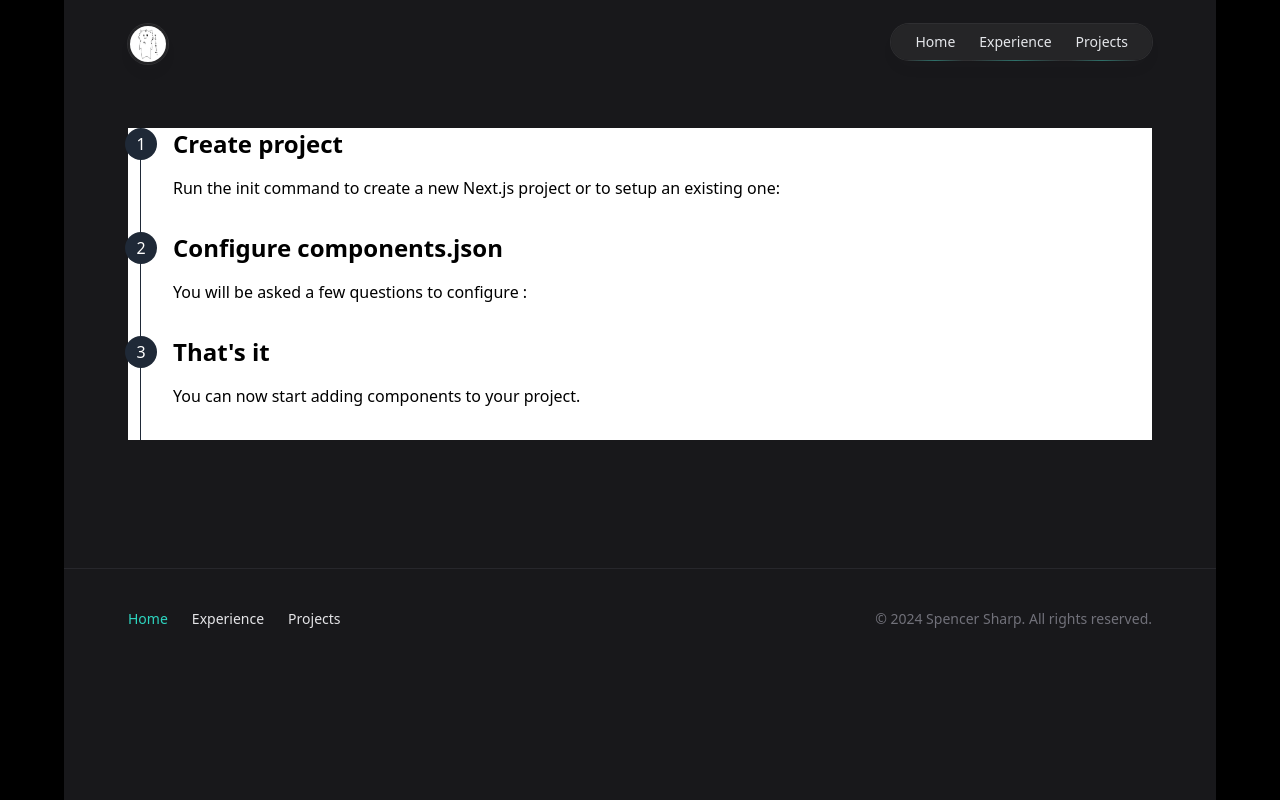
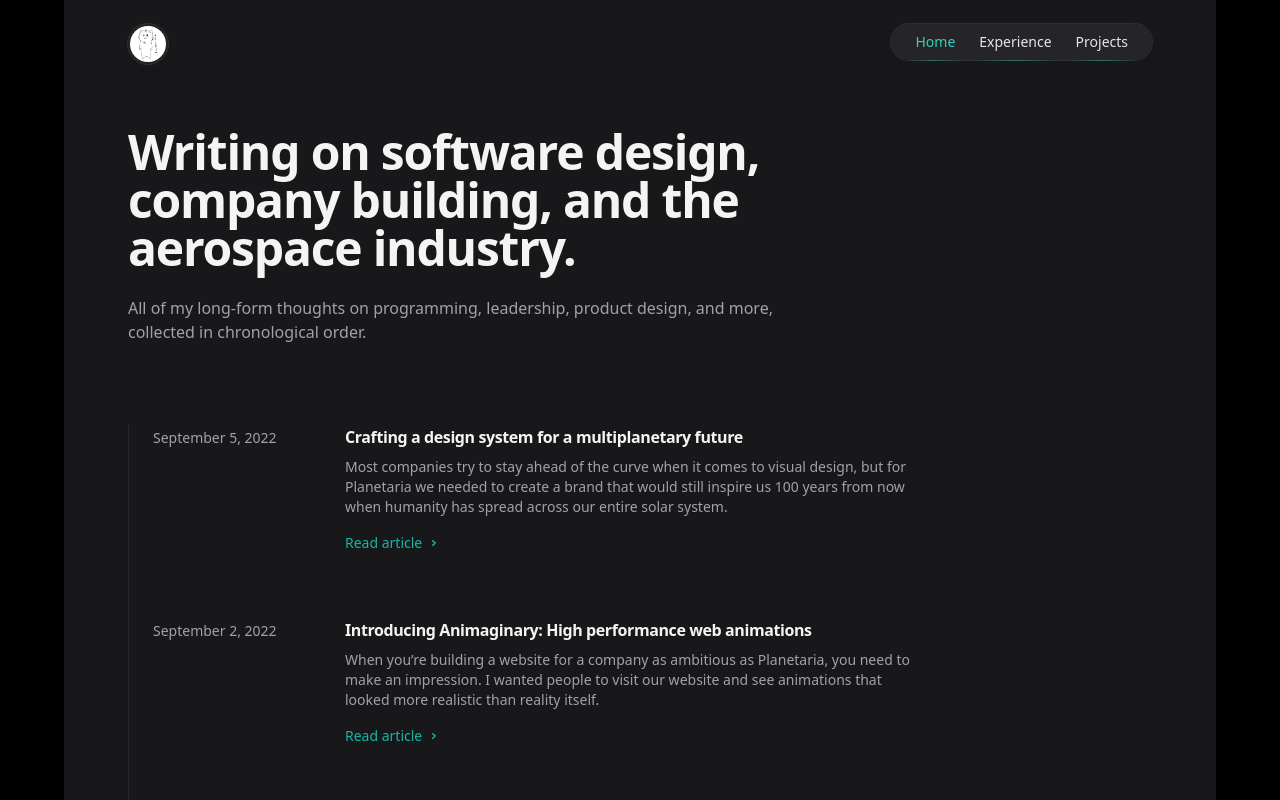
Before and after one commit to Temmy3620/miomio-portfolio, a Next.js app: page /experience in a window 1280 px wide. Shown: the top 800 px of the page. Built offline with nearby package versions, Linux system fonts and the light colour scheme.

Commit message:
experoenceとprojectsのページ作成

```diff
--- a/app/experience/page.tsx
+++ b/app/experience/page.tsx
@@ -1,31 +1,75 @@
+const articles = [
+  {
+    title: 'Crafting a design system for a multiplanetary future',
+    href: '/articles/crafting-a-design-system-for-a-multiplanetary-future',
+    date: '2022-09-05',
+    description:
+      'Most companies try to stay ahead of the curve when it comes to visual design, but for Planetaria we needed to create a brand that would still inspire us 100 years from now when humanity has spread across our entire solar system.',
+  },
+  {
+    title: 'Introducing Animaginary: High performance web animations',
+    href: '/articles/introducing-animaginary',
+    date: '2022-09-02',
+    description:
+      'When you’re building a website for a company as ambitious as Planetaria, you need to make an impression. I wanted people to visit our website and see animations that looked more realistic than reality itself.',
+  },
+  {
+    title: 'Rewriting the cosmOS kernel in Rust',
+    href: '/articles/rewriting-the-cosmos-kernel-in-rust',
+    date: '2022-07-14',
+    description:
+      'When we released the first version of cosmOS last year, it was written in Go. Go is a wonderful programming language, but it’s been a while since I’ve seen an article on the front page of Hacker News about rewriting some important tool in Go and I see articles on there about rewriting things in Rust every single week.',
+  },
+];
+
 export default function Experience() {
   return (
-    <div className="bg-white text-black px-3">
-      <Step number={1} title="Create project">
-        <p>
-          Run the init command to create a new Next.js project or to setup an existing one:
+    <div className="mx-auto max-w-2xl lg:max-w-5xl">
+      <header className="max-w-2xl">
+        <h1 className="text-4xl font-bold tracking-tight sm:text-5xl text-zinc-100">
+          Writing on software design, company building, and the aerospace industry.
+        </h1>
+        <p className="mt-6 text-base text-zinc-400">
+          All of my long-form thoughts on programming, leadership, product design, and more, collected in chronological order.
         </p>
-      </Step>
-
-      <Step number={2} title="Configure components.json">
-        <p>You will be asked a few questions to configure :</p>
-      </Step>
-
-      <Step number={3} title="That's it">
-        <p>You can now start adding components to your project.</p>
-      </Step>
+      </header>
+      <div className="mt-16 sm:mt-20">
+        <div className="md:border-l md:pl-6 md:border-zinc-700/40">
+          <div className="flex max-w-3xl flex-col space-y-16">
+            {articles.map((article) => (
+              <article key={article.title} className="md:grid md:grid-cols-4 md:items-baseline">
+                <div className="md:col-span-3 group relative flex flex-col items-start">
+                  <h2 className="text-base font-semibold tracking-tight text-zinc-100">
+                    <div className="absolute -inset-x-4 -inset-y-6 z-0 scale-95 opacity-0 transition group-hover:scale-100 group-hover:opacity-100 sm:-inset-x-6 sm:rounded-2xl bg-zinc-800/50"></div>
+                    <a href={article.href}>
+                      <span className="absolute -inset-x-4 -inset-y-6 z-20 sm:-inset-x-6 sm:rounded-2xl"></span>
+                      <span className="relative z-10">{article.title}</span>
+                    </a>
+                  </h2>
+                  <time className="md:hidden relative z-10 order-first mb-3 flex items-center text-sm text-zinc-500 pl-3.5" dateTime={article.date}>
+                    <span className="absolute inset-y-0 left-0 flex items-center" aria-hidden="true">
+                      <span className="h-4 w-0.5 rounded-full bg-zinc-500"></span>
+                    </span>
+                    {new Date(article.date).toLocaleDateString('en-US', { year: 'numeric', month: 'long', day: 'numeric' })}
+                  </time>
+                  <p className="relative z-10 mt-2 text-sm text-zinc-400">
+                    {article.description}
+                  </p>
+                  <div aria-hidden="true" className="relative z-10 mt-4 flex items-center text-sm font-medium text-teal-500">
+                    Read article
+                    <svg viewBox="0 0 16 16" fill="none" aria-hidden="true" className="ml-1 h-4 w-4 stroke-current">
+                      <path d="M6.75 5.75 9.25 8l-2.5 2.25" strokeWidth="1.5" strokeLinecap="round" strokeLinejoin="round"></path>
+                    </svg>
+                  </div>
+                </div>
+                <time className="mt-1 hidden md:block relative z-10 order-first mb-3 flex items-center text-sm text-zinc-400 dark:text-zinc-500" dateTime={article.date}>
+                  {new Date(article.date).toLocaleDateString('en-US', { year: 'numeric', month: 'long', day: 'numeric' })}
+                </time>
+              </article>
+            ))}
+          </div>
+        </div>
+      </div>
     </div>
   );
 }
-
-function Step({ number, title, children }: { number: number; title: string; children: React.ReactNode }) {
-  return (
-    <div className="relative pl-8 pb-8 border-l border-gray-800">
-      <div className="absolute left-0 top-0 bg-gray-800 rounded-full w-8 h-8 flex items-center justify-center -translate-x-1/2 text-white">
-        {number}
-      </div>
-      <h2 className="text-2xl font-bold mb-4">{title}</h2>
-      {children}
-    </div>
-  )
-}
--- a/app/layout.tsx
+++ b/app/layout.tsx
@@ -83,7 +83,7 @@ export default function RootLayout({
                             {navigation.map((item) => (
                               <li key={item.name}>
                                 <a
-                                  className="relative text-gray-200 transition hover:text-teal-500 block px-3 py-2 ${item.current ? 'text-teal-400' : ''}`}"
+                                  className={`relative text-gray-200 transition hover:text-teal-500 block px-3 py-2 ${item.current ? 'text-teal-400' : ''}`}
                                   key={item.name}
                                   href={item.href}
                                   aria-current={item.current ? 'page' : undefined}
@@ -102,7 +102,7 @@ export default function RootLayout({
               </div>
             </div>
             <main className="flex-auto">
-              <div className="sm:px-8 mt-16 sm:mt-32">
+              <div className="sm:px-8 mt-32 sm:mt-32">
                 <div className="mx-auto w-full max-w-7xl lg:px-8">
                   <div className="relative px-4 sm:px-8 lg:px-12">
                     <div className="mx-auto max-w-2xl lg:max-w-5xl">{children}</div>
--- a/app/projects/page.tsx
+++ b/app/projects/page.tsx
@@ -1,63 +1,96 @@
-const products = [
+const projects = [
   {
-    id: 1,
-    name: 'Earthen Bottle',
-    href: '#',
-    price: '$48',
-    imageSrc: 'https://tailwindui.com/plus/img/ecommerce-images/category-page-04-image-card-01.jpg',
-    imageAlt: 'Tall slender porcelain bottle with natural clay textured body and cork stopper.',
+    name: 'Planetaria',
+    description: 'Creating technology to empower civilians to explore space on their own terms.',
+    link: {
+      href: 'http://planetaria.tech',
+      label: 'planetaria.tech',
+    },
+    imageSrc: '/_next/static/media/planetaria.ecd81ade.svg',
   },
   {
-    id: 2,
-    name: 'Nomad Tumbler',
+    name: 'Animaginary',
+    description: 'High performance web animation library, hand-written in optimized WASM.',
+    link: {
       href: '#',
-    price: '$35',
-    imageSrc: 'https://tailwindui.com/plus/img/ecommerce-images/category-page-04-image-card-02.jpg',
-    imageAlt: 'Olive drab green insulated bottle with flared screw lid and flat top.',
+      label: 'github.com',
+    },
+    imageSrc: '/_next/static/media/animaginary.8d221e52.svg',
   },
   {
-    id: 3,
-    name: 'Focus Paper Refill',
+    name: 'HelioStream',
+    description: 'Real-time video streaming library, optimized for interstellar transmission.',
+    link: {
       href: '#',
-    price: '$89',
-    imageSrc: 'https://tailwindui.com/plus/img/ecommerce-images/category-page-04-image-card-03.jpg',
-    imageAlt: 'Person using a pen to cross a task off a productivity paper card.',
+      label: 'github.com',
+    },
+    imageSrc: '/_next/static/media/helio-stream.2ac8d11f.svg',
   },
   {
-    id: 4,
-    name: 'Machined Mechanical Pencil',
+    name: 'cosmOS',
+    description: 'The operating system that powers our Planetaria space shuttles.',
+    link: {
       href: '#',
-    price: '$35',
-    imageSrc: 'https://tailwindui.com/plus/img/ecommerce-images/category-page-04-image-card-04.jpg',
-    imageAlt: 'Hand holding black machined steel mechanical pencil with brass tip and top.',
+      label: 'github.com',
     },
-  // More products...
-]
+    imageSrc: '/_next/static/media/cosmos.c70b0295.svg',
+  },
+  {
+    name: 'OpenShuttle',
+    description: 'The schematics for the first rocket I designed that successfully made it to orbit.',
+    link: {
+      href: '#',
+      label: 'github.com',
+    },
+    imageSrc: '/_next/static/media/open-shuttle.db0327e4.svg',
+  },
+];
 
-export default function Home() {
+export default function Projects() {
   return (
-    <>
-      <div className="bg-white">
-        <div className="mx-auto max-w-2xl px-4 py-16 sm:px-6 sm:py-24 lg:max-w-7xl lg:px-8">
-          <h2 className="sr-only">Products</h2>
-
-          <div className="grid grid-cols-1 gap-x-6 gap-y-10 sm:grid-cols-2 lg:grid-cols-3 xl:grid-cols-4 xl:gap-x-8">
-            {products.map((product) => (
-              <a key={product.id} href={product.href} className="group">
-                <div className="aspect-h-1 aspect-w-1 w-full overflow-hidden rounded-lg bg-gray-200 xl:aspect-h-8 xl:aspect-w-7">
+    <div className="mx-auto max-w-2xl lg:max-w-5xl">
+      <header className="max-w-2xl">
+        <h1 className="text-4xl font-bold tracking-tight text-zinc-800 sm:text-5xl dark:text-zinc-100">
+          Things I’ve made trying to put my dent in the universe.
+        </h1>
+        <p className="mt-6 text-base text-zinc-600 dark:text-zinc-400">
+          I’ve worked on tons of little projects over the years but these are the ones that I’m most proud of. Many of them are open-source, so if you see something that piques your interest, check out the code and contribute if you have ideas for how it can be improved.
+        </p>
+      </header>
+      <div className="mt-16 sm:mt-20">
+        <ul role="list" className="grid grid-cols-1 gap-x-12 gap-y-16 sm:grid-cols-2 lg:grid-cols-3">
+          {projects.map((project) => (
+            <li key={project.name} className="group relative flex flex-col items-start">
+              <div className="relative z-10 flex h-12 w-12 items-center justify-center rounded-full bg-white shadow-md shadow-zinc-800/5 ring-1 ring-zinc-900/5 dark:border dark:border-zinc-700/50 dark:bg-zinc-800 dark:ring-0">
                 <img
-                    alt={product.imageAlt}
-                    src={product.imageSrc}
-                    className="h-full w-full object-cover object-center group-hover:opacity-75"
+                  alt={project.name}
+                  src={project.imageSrc}
+                  className="h-8 w-8"
                 />
               </div>
-                <h3 className="mt-4 text-sm text-gray-700">{product.name}</h3>
-                <p className="mt-1 text-lg font-medium text-gray-900">{product.price}</p>
+              <h2 className="mt-6 text-base font-semibold text-zinc-800 dark:text-zinc-100">
+                <div className="absolute -inset-x-4 -inset-y-6 z-0 scale-95 bg-zinc-50 opacity-0 transition group-hover:scale-100 group-hover:opacity-100 sm:-inset-x-6 sm:rounded-2xl dark:bg-zinc-800/50"></div>
+                <a href={project.link.href}>
+                  <span className="absolute -inset-x-4 -inset-y-6 z-20 sm:-inset-x-6 sm:rounded-2xl"></span>
+                  <span className="relative z-10">{project.name}</span>
                 </a>
+              </h2>
+              <p className="relative z-10 mt-2 text-sm text-zinc-600 dark:text-zinc-400">
+                {project.description}
+              </p>
+              <p className="relative z-10 mt-6 flex text-sm font-medium text-zinc-400 transition group-hover:text-teal-500 dark:text-zinc-200">
+                <svg viewBox="0 0 24 24" aria-hidden="true" className="h-6 w-6 flex-none">
+                  <path
+                    d="M15.712 11.823a.75.75 0 1 0 1.06 1.06l-1.06-1.06Zm-4.95 1.768a.75.75 0 0 0 1.06-1.06l-1.06 1.06Zm-2.475-1.414a.75.75 0 1 0-1.06-1.06l1.06 1.06Zm4.95-1.768a.75.75 0 1 0-1.06 1.06l1.06-1.06Zm3.359.53-.884.884 1.06 1.06.885-.883-1.061-1.06Zm-4.95-2.12 1.414-1.415L12 6.344l-1.415 1.413 1.061 1.061Zm0 3.535a2.5 2.5 0 0 1 0-3.536l-1.06-1.06a4 4 0 0 0 0 5.656l1.06-1.06Zm4.95-4.95a2.5 2.5 0 0 1 0 3.535L17.656 12a4 4 0 0 0 0-5.657l-1.06 1.06Zm1.06-1.06a4 4 0 0 0-5.656 0l1.06 1.06a2.5 2.5 0 0 1 3.536 0l1.06-1.06Zm-7.07 7.07.176.177 1.06-1.06-.176-.177-1.06 1.06Zm-3.183-.353.884-.884-1.06-1.06-.884.883 1.06 1.06Zm4.95 2.121-1.414 1.414 1.06 1.06 1.415-1.413-1.06-1.061Zm0-3.536a2.5 2.5 0 0 1 0 3.536l1.06 1.06a4 4 0 0 0 0-5.656l-1.06 1.06Zm-4.95 4.95a2.5 2.5 0 0 1 0-3.535L6.344 12a4 4 0 0 0 0 5.656l1.06-1.06Zm-1.06 1.06a4 4 0 0 0 5.657 0l-1.061-1.06a2.5 2.5 0 0 1-3.535 0l-1.061 1.06Z"
+                    fill="currentColor"
+                  ></path>
+                </svg>
+                <span className="ml-2">{project.link.label}</span>
+              </p>
+            </li>
           ))}
+        </ul>
       </div>
     </div>
-      </div>
-    </>
   );
 }
```
Lines whose indentation alone changed are shown as unchanged.
